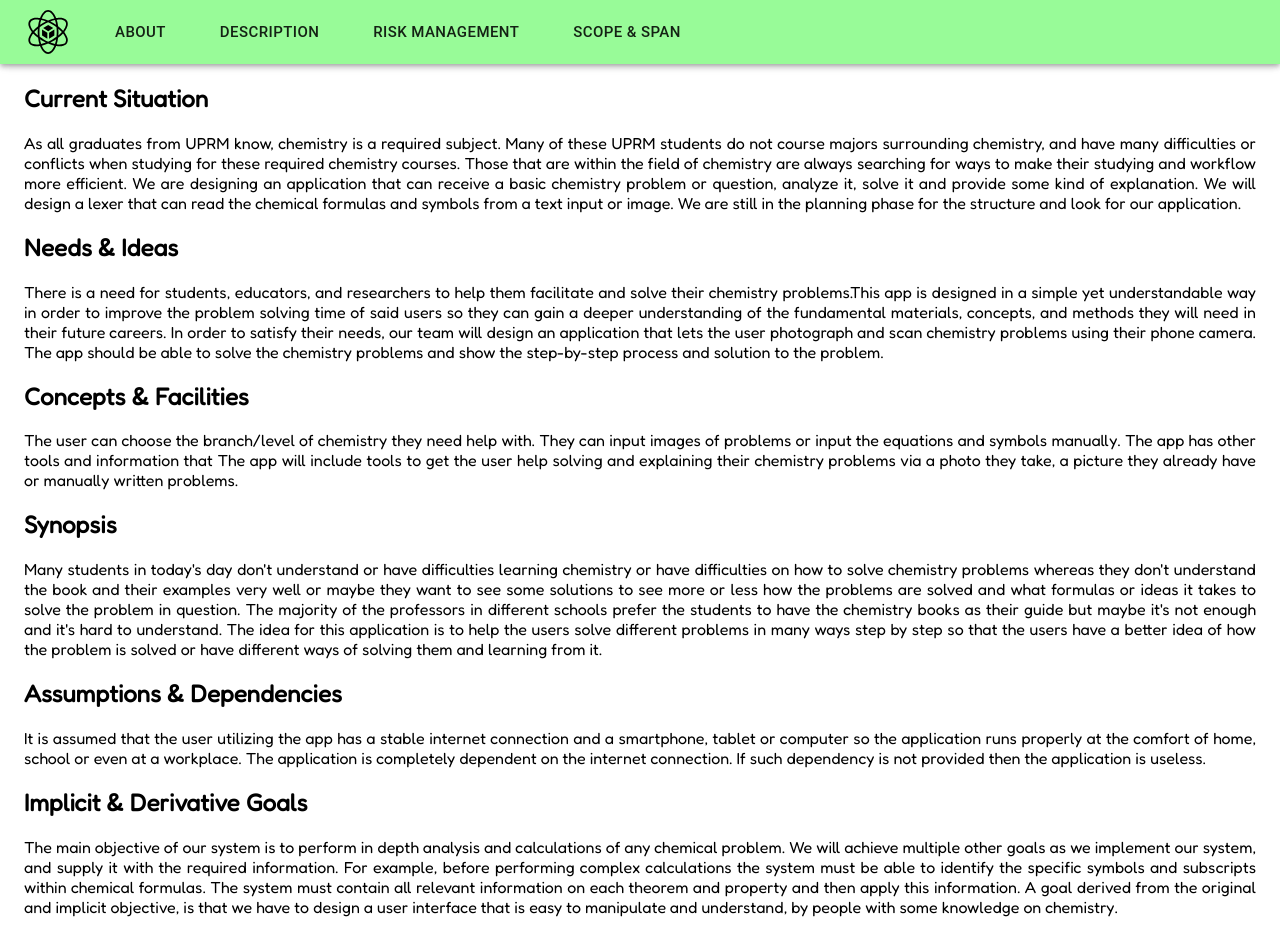
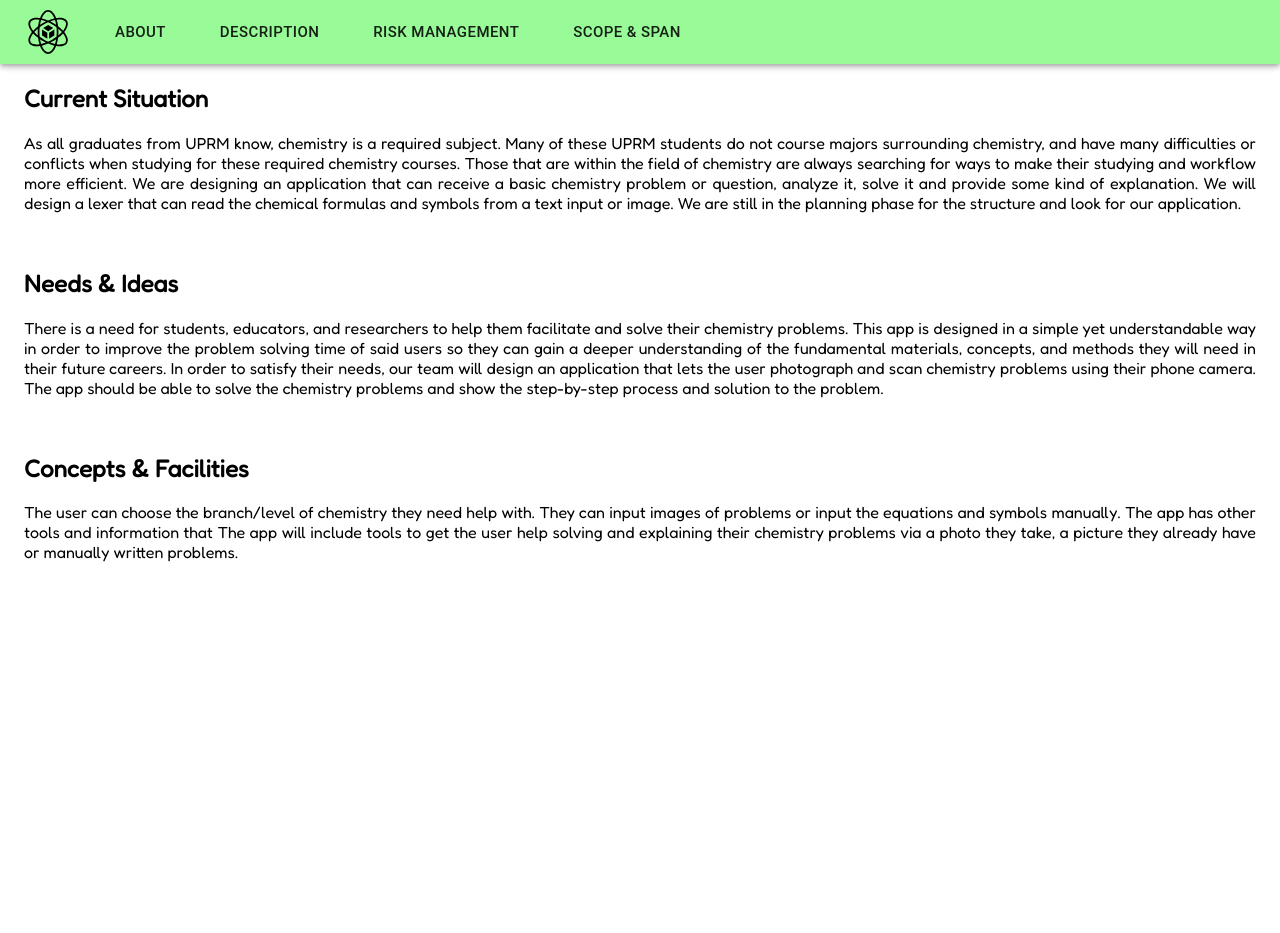
Before and after one commit to Colomba03/ChemCamApp.github.io, a React (Create React App) app: page /about in a window 1280 px wide. After the commit the page ends 800 px from the top, so only its background shows below. Built offline with nearby package versions, Linux system fonts and the light colour scheme.

Commit message:
added info to about, description, risks, and scope

```diff
--- a/src/views/About.js
+++ b/src/views/About.js
@@ -1,5 +1,5 @@
+import React from "react";
 import { Container } from "@material-ui/core";
-import React, { useState } from "react";
 // import { Document, Page } from "react-pdf";
 
 function About() {
@@ -13,7 +13,7 @@ function About() {
   return (
     <Container className="mainFont" style={{textAlign:"justify"}}>
       <h2>Current Situation</h2>
-      <p >
+      <p>
         As all graduates from UPRM know, chemistry is a required subject. Many of these UPRM
         students do not course majors surrounding chemistry, and have many difficulties or conflicts
         when studying for these required chemistry courses. Those that are within the field of
@@ -23,17 +23,19 @@ function About() {
         the chemical formulas and symbols from a text input or image. We are still in the planning
         phase for the structure and look for our application.
       </p>
+      <br />
 
       <h2>Needs & Ideas</h2>
       <p>
         There is a need for students, educators, and researchers to help them facilitate and solve their
-        chemistry problems.This app is designed in a simple yet understandable way in order to improve
+        chemistry problems. This app is designed in a simple yet understandable way in order to improve
         the problem solving time of said users so they can gain a deeper understanding of the
         fundamental materials, concepts, and methods they will need in their future careers.
         In order to satisfy their needs, our team will design an application that lets the user photograph
         and scan chemistry problems using their phone camera. The app should be able to solve the
         chemistry problems and show the step-by-step process and solution to the problem.
       </p>
+      <br />
 
       <h2>Concepts & Facilities</h2>
       <p>
@@ -42,39 +44,6 @@ function About() {
         information that The app will include tools to get the user help solving and explaining their
         chemistry problems via a photo they take, a picture they already have or manually written
         problems.
-      </p>
-
-      <h2>Synopsis</h2>
-      <p>
-        Many students in today's day don't understand or have difficulties learning chemistry or have
-        difficulties on how to solve chemistry problems whereas they don't understand the book and
-        their examples very well or maybe they want to see some solutions to see more or less how the
-        problems are solved and what formulas or ideas it takes to solve the problem in question. The
-        majority of the professors in different schools prefer the students to have the chemistry books
-        as their guide but maybe it's not enough and it's hard to understand. The idea for this
-        application is to help the users solve different problems in many ways step by step so that the
-        users have a better idea of how the problem is solved or have different ways of solving them
-        and learning from it.
-      </p>
-
-      <h2>Assumptions & Dependencies</h2>
-      <p>
-        It is assumed that the user utilizing the app has a stable internet connection and a smartphone,
-        tablet or computer so the application runs properly at the comfort of home, school or even at a
-        workplace. The application is completely dependent on the internet connection. If such
-        dependency is not provided then the application is useless.
-      </p>
-
-      <h2>Implicit & Derivative Goals</h2>
-      <p>
-        The main objective of our system is to perform in depth analysis and calculations of any
-        chemical problem. We will achieve multiple other goals as we implement our system, and supply
-        it with the required information. For example, before performing complex calculations the
-        system must be able to identify the specific symbols and subscripts within chemical formulas.
-        The system must contain all relevant information on each theorem and property and then apply
-        this information. A goal derived from the original and implicit objective, is that we have to
-        design a user interface that is easy to manipulate and understand, by people with some
-        knowledge on chemistry.
       </p>
     </Container>
 
--- a/src/views/Description.js
+++ b/src/views/Description.js
@@ -1,9 +1,46 @@
 import React from "react";
+import { Container } from "@material-ui/core";
 
 function Description() {
   return (
-    <div>
-    </div>
+    <Container className="mainFont" style={{textAlign:"justify"}}>
+      <h2>Narrative</h2>
+      <p>
+        Many students may have trouble solving chemistry problems. While students are the main
+        group of these doubts it is not limited to only them, but can also benefit educators who may
+        sometimes forget the steps required to solve these problems. The goal of this platform is to
+        create an easy way to understand and solve chemistry problems. By scanning or entering the
+        chemistry problem onto the app it will allow the user to see the step-by-step process of how the
+        problem is solved.
+      </p>
+      <br />
+
+      <h2>Synopsis</h2>
+      <p>
+        Many students in today's day don't understand or have difficulties learning chemistry or have
+        difficulties on how to solve chemistry problems whereas they don't understand the book and
+        their examples very well or maybe they want to see some solutions to see more or less how the
+        problems are solved and what formulas or ideas it takes to solve the problem in question. The
+        majority of the professors in different schools prefer the students to have the chemistry books
+        as their guide but maybe it's not enough and it's hard to understand. The idea for this
+        application is to help the users solve different problems in many ways step by step so that the
+        users have a better idea of how the problem is solved or have different ways of solving them
+        and learning from it.
+      </p>
+      <br />
+
+      <h2>Implicit & Derivative Goals</h2>
+      <p>
+        The main objective of our system is to perform in depth analysis and calculations of any
+        chemical problem. We will achieve multiple other goals as we implement our system, and supply
+        it with the required information. For example, before performing complex calculations the
+        system must be able to identify the specific symbols and subscripts within chemical formulas.
+        The system must contain all relevant information on each theorem and property and then apply
+        this information. A goal derived from the original and implicit objective, is that we have to
+        design a user interface that is easy to manipulate and understand, by people with some
+        knowledge on chemistry.
+      </p>
+    </Container>
   );
 }
 
--- a/src/views/Risks.js
+++ b/src/views/Risks.js
@@ -1,9 +1,11 @@
 import React from "react";
+import { Container } from "@material-ui/core";
 
 function Risks() {
   return (
-    <div>
-    </div>
+    <Container className="mainFont" style={{textAlign:"justify"}}>
+      <h2>Risks</h2>
+    </Container>
   );
 }
 
--- a/src/views/ScopeSpan.js
+++ b/src/views/ScopeSpan.js
@@ -1,9 +1,27 @@
 import React from "react";
+import { Container } from "@material-ui/core";
 
 function ScopeSpan() {
   return (
-    <div>
-    </div>
+    <Container className="mainFont" style={{textAlign:"justify"}}>
+      <h2>Scope</h2>
+      <p>
+      The primary goal of the application is to help users solve their chemistry problems in a fast and
+      easy way. When the user photographs or scans the problem, it will show the step-by-step process
+      and solution.
+      </p>
+      <br />
+
+      <h2>Span</h2>
+      <b>Time Frame</b>
+      <li>The project will be submitted on May 4, 2022</li>
+      <li>Work will begin on March 8, 2022 and end on May 4, 2022</li>
+      <br />
+
+      <h2>Methodology</h2>
+      <li>The project will be handled using Agile methodology. The team will use Trello to manage each sprint</li>
+      <li>Meetings will be held weekly to report on progress and adjust the schedule if necessary</li>
+    </Container>
   );
 }
 
```
